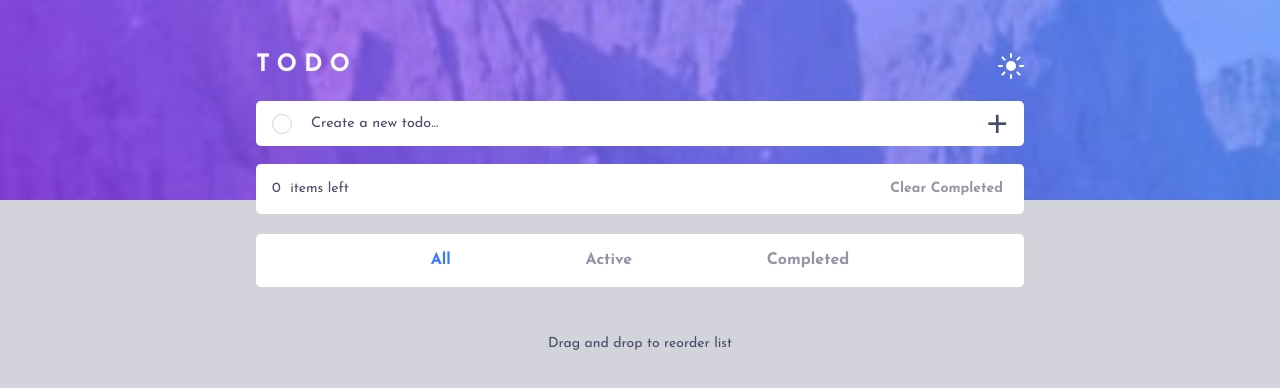
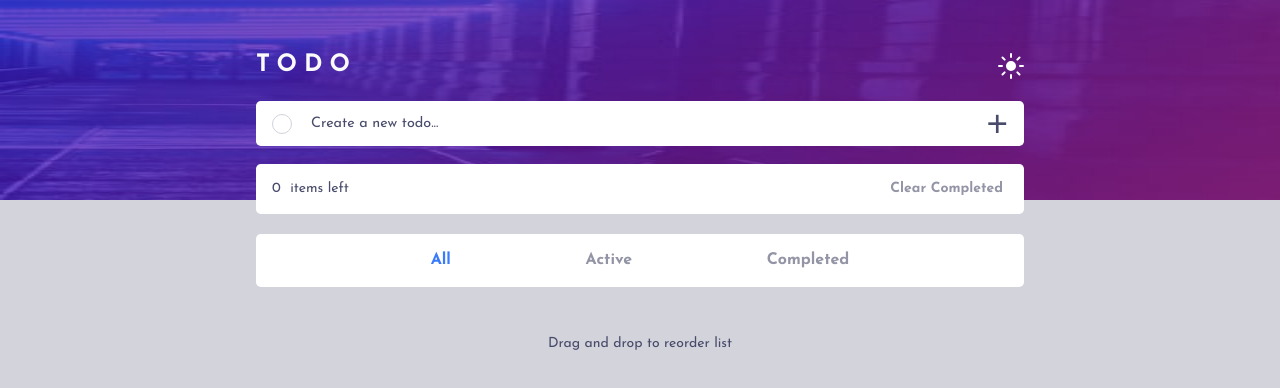
Before and after one commit to dev-lawrence/Todo-app, a React (Vite) app: page / in a window 1280 px wide. Shown: the top 388 px of the page. Built offline with nearby package versions, Linux system fonts and the light colour scheme.

Commit message:
made some changes and addded a toggle state to bg image

```diff
--- a/src/App.jsx
+++ b/src/App.jsx
@@ -1,11 +1,14 @@
-import Darkmode from './components/Darkmode';
+import { useState } from 'react';
+import ToggleBg from './components/ToggleBg';
+import Togglemode from './components/ToggleMode';
 import './sass/main.scss';
 
 function App() {
+  const [darkmode, setDarkMode] = useState(false);
   return (
     <>
       <header className="header">
-        <div className="header__bg"></div>
+        <ToggleBg darkmode={darkmode} />
       </header>
 
       <main className="main">
@@ -14,8 +17,7 @@ function App() {
             <a className="logo" href="#">
               Todo
             </a>
-            <Darkmode />
-            {/* <div className="toggle-switch"></div> */}
+            <Togglemode darkmode={darkmode} setDarkMode={setDarkMode} />
           </div>
 
           <div className="main__content">
--- /dev/null
+++ b/src/components/ToggleBg.jsx
@@ -0,0 +1,14 @@
+import bgDark from '../assets/bg-mobile-light.jpg';
+import bgLight from '../assets/bg-mobile-dark.jpg';
+
+const ToggleBg = ({ darkmode }) => {
+  return (
+    <>
+      <div className="header__bg">
+        <img src={darkmode ? bgDark : bgLight} alt="background" />
+      </div>
+    </>
+  );
+};
+
+export default ToggleBg;
--- a/src/components/Darkmode.jsx
+++ b/src/components/ToggleMode.jsx
@@ -1,12 +1,10 @@
-import { useState, useEffect } from 'react';
+import { useEffect } from 'react';
 import iconMoon from '../assets/icon-moon.svg';
 import iconSun from '../assets/icon-sun.svg';
 
 const storeMode = localStorage.getItem('mode');
 
-const Darkmode = () => {
-  const [darkmode, setDarkMode] = useState(false);
-
+const Togglemode = ({ darkmode, setDarkMode }) => {
   const handleToggleMode = () => {
     if (!darkmode) {
       enableDarkMode();
@@ -44,4 +42,4 @@ const Darkmode = () => {
   );
 };
 
-export default Darkmode;
+export default Togglemode;
--- a/src/sass/page/_page.scss
+++ b/src/sass/page/_page.scss
@@ -15,18 +15,11 @@ body {
   height: rem(200);
   width: 100%;
 
-  &__bg {
-    background-image: url(../assets/bg-mobile-light.jpg);
-    @include bgImg(cover);
-    height: 100%;
+  img {
+    height: rem(200);
     width: 100%;
     transition: background-image 100ms linear;
   }
-}
-
-.header__bg.toggleBg {
-  background-image: url(../assets/images/bg-mobile-dark.jpg);
-  @include bgImg(cover);
 }
 
 // Main section
```
